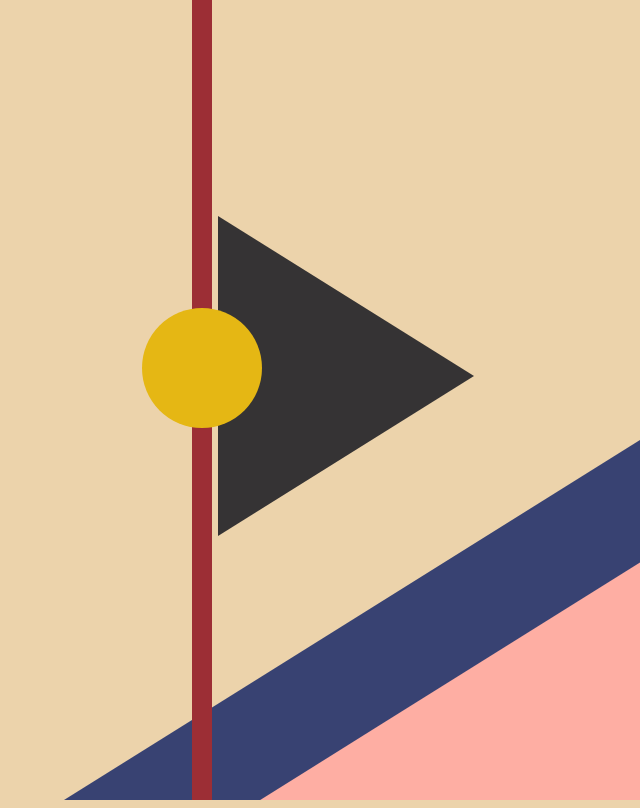
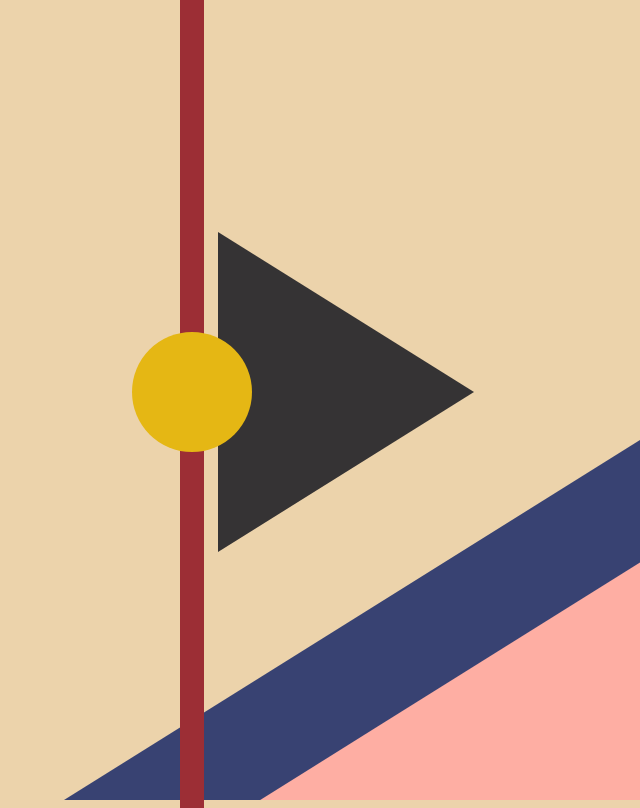
Before and after one commit to christywchen/christychen.com, a React (Create React App) app: page / in a window 1280 px wide. Shown: the top 808 px of the page, without its empty margins (640-1280 px from the left). Built offline with nearby package versions, Linux system fonts and the light colour scheme; a web font is replaced by a local one.

Commit message:
fixed spacing with circle, vertical bar, and black triangle.

```diff
--- a/src/components/Splash/Splash.css
+++ b/src/components/Splash/Splash.css
@@ -63,21 +63,24 @@
 
 #splash__verticals {
     position: absolute;
+    top: -2.5vh;
     left: 65%;
-    height: 100%;
+    height: 103.5vh;
     display: flex;
     justify-content: center;
+    z-index: 1;
 }
 
 #splash__vertbar {
-    width: 20px;
+    position: absolute;
+    padding: 0 1.5vh;
     height: 100%;
     background-color: var(--accent-1);
 }
 
 #splash__circle {
     position: absolute;
-    top: 46%;
+    top: 51.5vh;
     width: 14vh;
     height: 14vh;
     background-color: var(--accent-3);
@@ -94,7 +97,6 @@
     height: 0;
     border-left: 50vw solid transparent;
     border-bottom: 50vh solid var(--accent-2);
-    z-index: -1;
 }
 
 #splash__triangle--2 {
@@ -109,7 +111,7 @@
 
 #splash__triangle--3 {
     position: absolute;
-    top: 27%;
+    top: 29vh;
     left: 67%;
     width: 0;
     height: 0;
--- a/src/components/Splash/index.js
+++ b/src/components/Splash/index.js
@@ -15,7 +15,7 @@ function Splash() {
 
     const circle = useSpring({
         config: {
-            duration: 1050
+            duration: 900
         },
         from: {
             width: '0vh',
@@ -33,19 +33,19 @@ function Splash() {
             duration: 1000
         },
         from: {
-            transform: 'rotate(-90deg) translateX(2vw) translateY(-130vw)',
+            transform: 'rotate(-90deg) translateY(-130vw)',
         },
         to: [
-            { transform: 'rotate(-90deg) translateX(2vw) translateY(-0vw)' },
-            { transform: 'rotate(-180deg) translateX(0vw) translateY(-0vw)' }
+            { transform: 'rotate(-90deg) translateY(-0vw)' },
+            { transform: 'rotate(-180deg) translateY(-0vw)' }
         ],
-        delay: 1150,
+        delay: 900,
         ref: vertLineRef
     });
 
     const triangle1 = useSpring({
         config: {
-            duration: 850
+            duration: 650
         },
         from: {
             transform: 'translateX(120%)',
@@ -58,7 +58,7 @@ function Splash() {
 
     const triangle2 = useSpring({
         config: {
-            duration: 850
+            duration: 650
         },
         from: {
             transform: 'translateX(120%)',
@@ -71,7 +71,7 @@ function Splash() {
 
     const triangle3 = useSpring({
         config: {
-            duration: 600
+            duration: 500
         },
         from: {
             left: '66%',
@@ -133,8 +133,8 @@ function Splash() {
                 <animated.div style={vertLine} id='splash__vertbar'></animated.div>
                 <animated.div style={circle} id='splash__circle'></animated.div>
             </div>
+            <animated.div style={triangle1} id='splash__triangle--1'></animated.div>
             <animated.div style={triangle2} id='splash__triangle--2'></animated.div>
-            <animated.div style={triangle1} id='splash__triangle--1'></animated.div>
         </>
     )
 }
```
